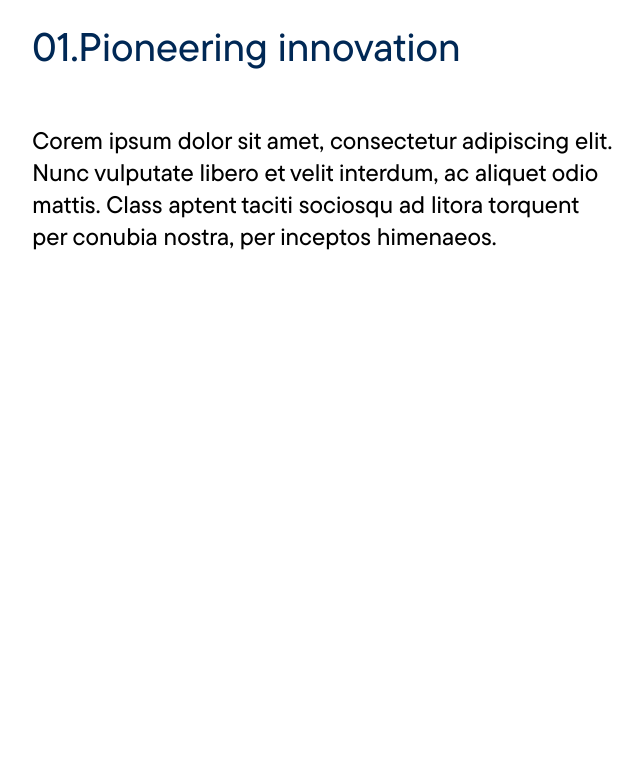
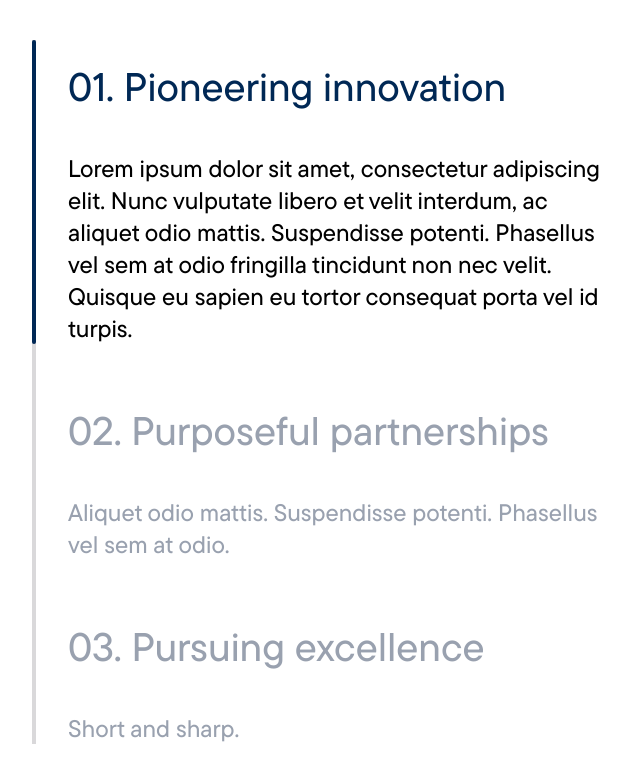
Before and after one commit to seifehab1m/moral, a Next.js app: page /carrer-opportunities in a window 1280 px wide. Shown: the top 782 px of the page, without its empty margins (608-1251 px from the left). Built offline with nearby package versions, Linux system fonts and the light colour scheme.

Commit message:
tabs section

```diff
--- a/src/app/carrer-opportunities/page.tsx
+++ b/src/app/carrer-opportunities/page.tsx
@@ -1,23 +1,65 @@
-import React from "react";
+"use client";
+import React, { useState } from "react";
 
-export default function page() {
+const items = [
+  {
+    title: "01. Pioneering innovation",
+    description:
+      "Lorem ipsum dolor sit amet, consectetur adipiscing elit. Nunc vulputate libero et velit interdum, ac aliquet odio mattis. Suspendisse potenti. Phasellus vel sem at odio fringilla tincidunt non nec velit. Quisque eu sapien eu tortor consequat porta vel id turpis.",
+  },
+  {
+    title: "02. Purposeful partnerships",
+    description:
+      "Aliquet odio mattis. Suspendisse potenti. Phasellus vel sem at odio.",
+  },
+  {
+    title: "03. Pursuing excellence",
+    description: "Short and sharp.",
+  },
+];
+
+export default function Page() {
+  const [activeIndex, setActiveIndex] = useState(0);
+
   return (
-    <div className="container ">
+    <div className="container py-10">
       <div className="grid md:grid-cols-2 grid-cols-1">
         <div></div>
-        <div>
-          <div className="flex">
-            <div className="horizontal-line w-[1px] h-full bg-secondary" />
-            <div>
-              <h2 className="heading-2 mt-4 mb-4 font-medium text-primary">01.Pioneering innovation</h2>
 
-              <p className="pt-8 heading-5 font-medium">
-                Corem ipsum dolor sit amet, consectetur adipiscing elit. Nunc
-                vulputate libero et velit interdum, ac aliquet odio mattis.
-                Class aptent taciti sociosqu ad litora torquent per conubia
-                nostra, per inceptos himenaeos.
-              </p>
-            </div>
+        <div className="flex gap-4 relative items-stretch">
+          {/* ✅ Gray vertical line fixed */}
+          <div className="w-[4px] min-w-[4px] shrink-0 bg-[#d9d8da]" />
+
+          <div className="flex flex-col gap-10">
+            {items.map((item, index) => {
+              const isActive = index === activeIndex;
+              return (
+                <div
+                  key={index}
+                  onClick={() => setActiveIndex(index)}
+                  className={`cursor-pointer relative pl-4 ${
+                    isActive
+                      ? "before:content-[''] before:absolute before:w-[4px] before:h-full before:bg-primary before:left-[-20px] before:top-0 before:rounded-[4px]"
+                      : ""
+                  }`}
+                >
+                  <h2
+                    className={`heading-2 my-4 font-medium ${
+                      isActive ? "text-primary" : "text-gray-400"
+                    }`}
+                  >
+                    {item.title}
+                  </h2>
+                  <p
+                    className={`pt-5 heading-5 ${
+                      isActive ? "text-black" : "text-gray-400"
+                    }`}
+                  >
+                    {item.description}
+                  </p>
+                </div>
+              );
+            })}
           </div>
         </div>
       </div>
--- a/src/app/globals.css
+++ b/src/app/globals.css
@@ -77,7 +77,6 @@
   --color-muted-foreground: var(--muted-foreground);
   --color-muted: var(--muted);
   --color-secondary-foreground: var(--secondary-foreground);
-  --color-secondary: var(--secondary);
   --color-primary-foreground: var(--primary-foreground);
 
   --color-popover-foreground: var(--popover-foreground);
```
